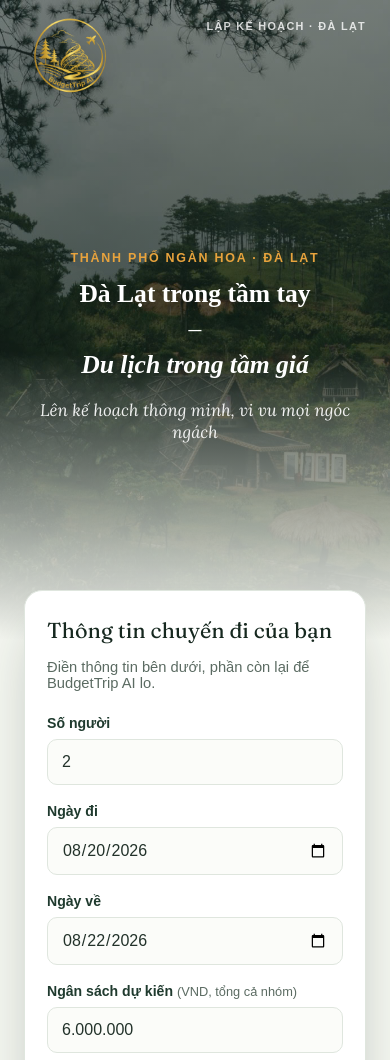
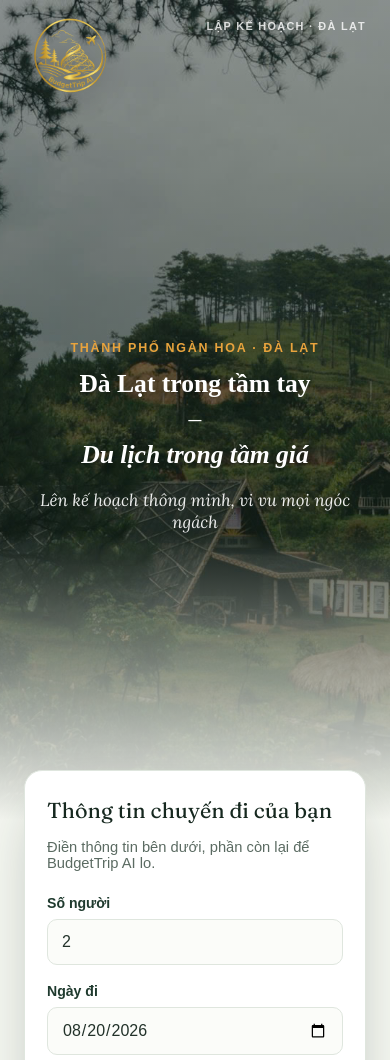
Before and after one commit to tue-nttu/budgettrip-AI, a Flask app: page / in a window 390 px wide. Shown: the top 1060 px of the page. Run offline with Flask 3, Linux system fonts and the light colour scheme.

Commit message:
Update style.css

```diff
--- a/static/style.css
+++ b/static/style.css
@@ -81,12 +81,12 @@ a { color: inherit; }
 }
 .hero {
   position: relative;
-  min-height: 640px;
+  min-height: 820px;
   background-image:
-    linear-gradient(180deg, rgba(15,30,22,0.55) 0%, rgba(15,30,22,0.72) 55%, var(--mist-100) 100%),
+    linear-gradient(180deg, rgba(15,30,22,0.45) 0%, rgba(15,30,22,0.65) 65%, var(--mist-100) 100%),
     url('images/hero-cover.jpg');
   background-size: cover;
-  background-position: center 55%;
+  background-position: center 40%;
   display: flex;
   flex-direction: column;
 }
```
